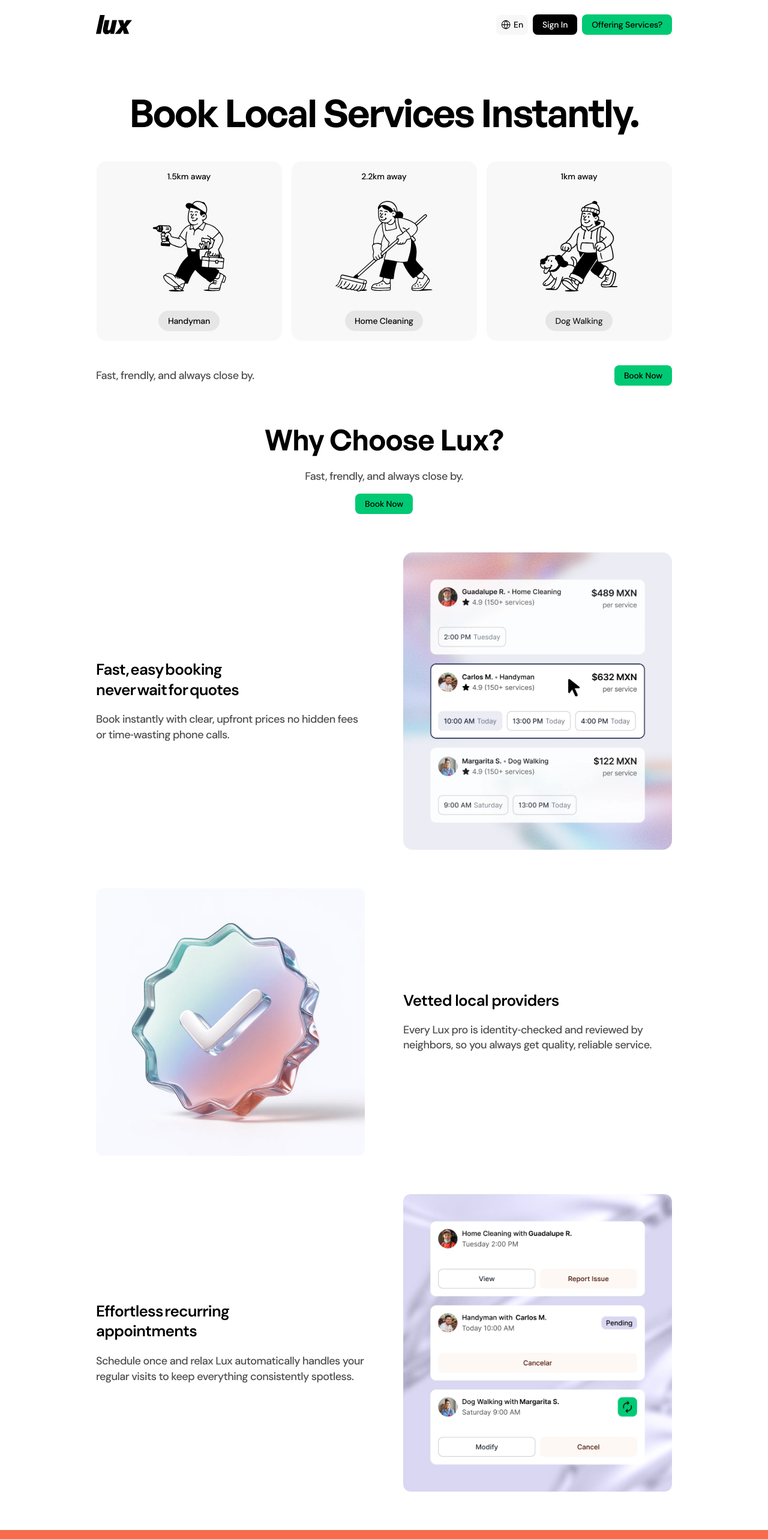
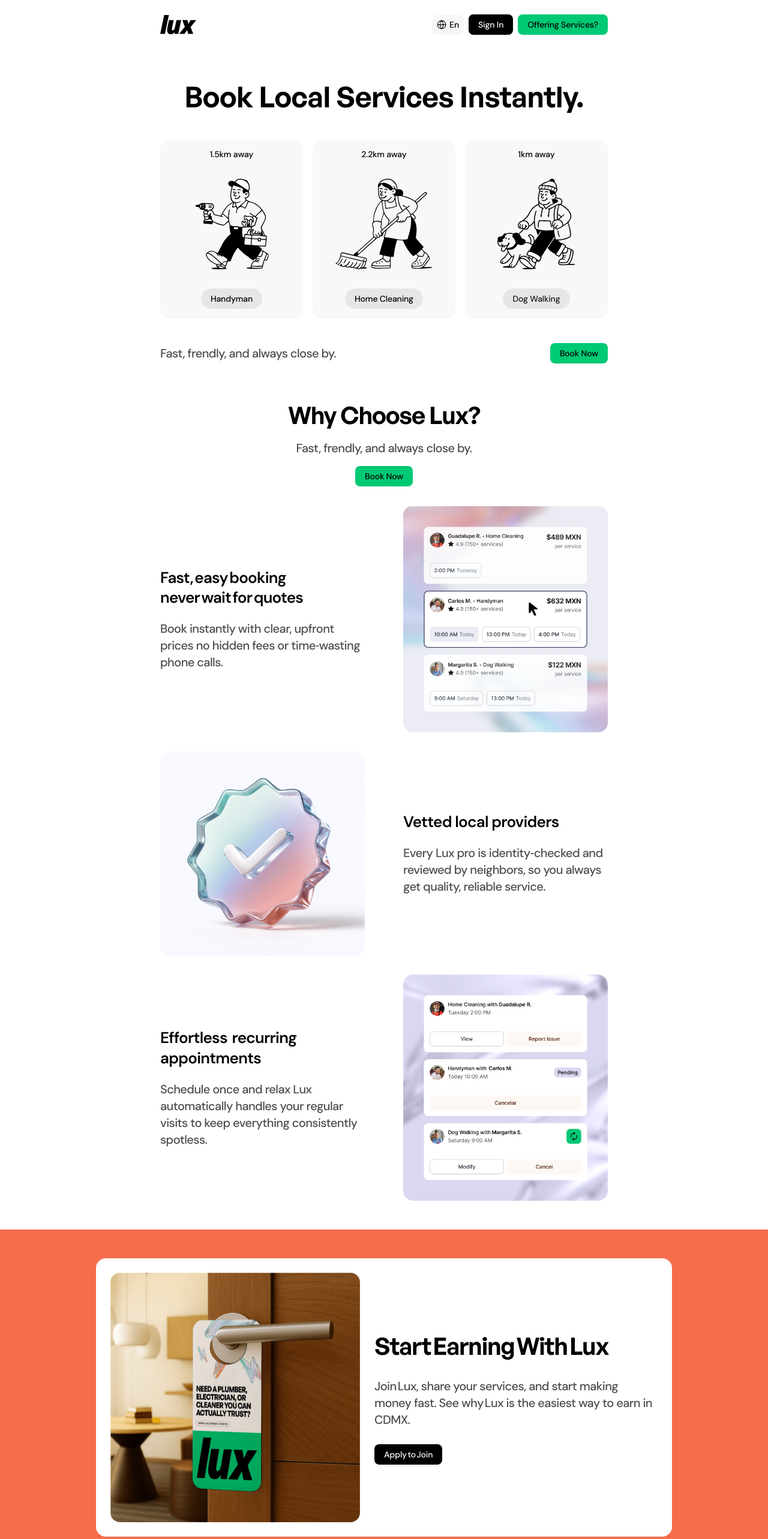
Before and after one commit to devtalhaa/Lux-Booking, a Next.js app: page / in a window 1280 px wide. Shown: the top 2566 px of the page at 60% size. Built offline with nearby package versions, Linux system fonts and the light colour scheme; a web font is replaced by a local one.

Commit message:
Added Tablet Responsiveness

```diff
--- a/src/components/hero/index.tsx
+++ b/src/components/hero/index.tsx
@@ -14,9 +14,9 @@
 const Hero = () => {
 
   return (
-    <div className="max-w-[960px] mx-auto mt-[64px]">
+    <div className=" custom-md:max-w-[746px] lg:max-w-[960px] mx-auto custom-md:mt-[48px] lg:mt-[64px]">
       <div className="text-center w-full">
-        <h1 className="font-general-sans text-4xl md:text-[64px] font-[600] text-black [letter-spacing:-.03em] md:leading-[83.2px] mb-[40px]">
+        <h1 className=" text-center font-general-sans text-nowrap custom-md:text-[48px] lg:text-[64px] font-[600] text-black custom-md:[letter-spacing:-.01em] lg:[letter-spacing:-.03em] custom-md:leading-[62.4px] lg:leading-[83.2px] mb-[40px]">
           Book Local Services Instantly.
         </h1>
       </div>
@@ -25,10 +25,10 @@
       </div>
 
       {/* Call to Action Section */}
-      <section className="pt-[41px]">
+      <section className="pt-[41px] w-full">
         <div className="">
           <div className="flex items-center justify-between gap-4 md:flex-row">
-            <p className="text-xl leading-[25.2px] text-nowrap text-[#4D4D4D] font-[500] text-center md:text-left text-[18px] [letter-spacing:-.03em] font-body tracking-tight">
+            <p className="custom-md:text-[20px] lg:text-[18px] leading-[25.2px] text-nowrap text-[#4D4D4D] font-[500]  md:text-left text-[18px] [letter-spacing:-.03em] font-body tracking-tight">
               Fast, frendly, and always close by.
             </p>
             <Button
--- a/src/components/hero/services/index.tsx
+++ b/src/components/hero/services/index.tsx
@@ -50,12 +50,12 @@
 
   return (
     <section className="">
-      <div className="px-5 md:px-8 max-w-[960px] ">
-        <div className="flex justify-center gap-4 w-full">
+      <div className="px-5 md:px-8 custom-md:max-w-[746px] lg:max-w-[960px] ">
+        <div className="flex justify-center md:gap-4 w-full ">
           {services.map((service) => (
             <div
               key={service.id}
-              className={`${service.bgColor} ${service.hoverBg || ''} cursor-pointer  group rounded-[16px]  flex flex-col items-center text-center transition-colors duration-300 min-w-[309px] min-h-[299px] justify-between`}
+              className={`${service.bgColor} ${service.hoverBg || ''} cursor-pointer  group rounded-[16px]  flex flex-col items-center text-center transition-colors duration-300  custom-md:min-w-[238px] lg:w-[299px] lg:min-h-[299px] lg:min-w-[309px] custom-md:min-h-[299px] justify-between`}
             >
               <div className="w-full text-center">
                 <span className="text-[14px] font-[500] text-black group-hover:hidden block font-body [letter-spacing:-.01em] mt-[16px] leading-[18.2px]">
--- a/src/components/hero/start-earning/index.tsx
+++ b/src/components/hero/start-earning/index.tsx
@@ -6,13 +6,13 @@
 
 const StartEarning = () => {
   return (
-    <section className="py-16   lg:h-[592px] bg-[#F76C4B]">
-      <div className=" max-w-[960px] mx-auto">
-        {/* White Card Container */}
+    <section className="custom-md:py-[48px] custom-md:px-[32px] lg:py-16 lg:px-[32px] custom-md:h-[560px] lg:h-[592px] bg-[#F76C4B]">
+      <div className="max-w-[960px] mx-auto">
+        {/* White Card Conlg:tainer */}
         <div className="bg-white rounded-2xl p-6">
-          <div className="grid grid-cols-1 md:grid-cols-2 items-center ">
+          <div className="flex flex-col md:flex-row items-center">
             {/* Image Column - Order 1 on mobile and desktop */}
-            <div className="relative order-1">
+            <div className="relative order-1 flex-shrink-0">
               <div className="overflow-hidden ">
                 <img
                   src="/assets/earninglux.png"
@@ -23,14 +23,13 @@
             </div>
 
             {/* Text Column - Order 2 on mobile and desktop */}
-            <div className="text-center md:text-left order-2 -ml-[40px] pl-[24px]">
-              <h2 className="text-3xl md:text-4xl lg:text-[48px] [letter-spacing:-0.01em] leading-[62.4px] [word-spacing:-5px] font-[600] font-general-sans text-black mb-[27px] ">
-                Start Earning <br />
-                With Lux
+            <div className="text-center md:text-left order-2 flex-1  pl-[24px]">
+              <h2 className="text-3xl break-words custom-md:text-[40px] lg:text-[48px] custom-md:[letter-spacing:-0.03em] lg:[letter-spacing:-0.01em] custom-md:leading-[52px] lg:leading-[62.4px] custom-md:[word-spacing:-4px] lg:[word-spacing:-5px] font-[600] font-general-sans text-black mb-[27px] ">
+                Start Earning <span className='lg:block break-words lg:[word-spacing:-4.8px]'>With Lux</span>
+
               </h2>
-              <p className="text-lg md:text-[18px] leading-[25.4px] text-[#4D4D4D] font-body font-[500] [letter-spacing:-0.03em] [word-spacing:-0.px] mb-[27px]">
-                <span className='[word-spacing:-2.4px]'>Join Lux,</span> share your services, and start making money fast.
-                See <span className='[word-spacing:-2px]'>why Lux</span> is the easiest way to earn <span className='[word-spacing:-2px]'> in CDMX.</span>
+              <p className="text-lg custom-md:text-[20px] lg:text-[18px] break-words custom-md:leading-[28px] lg:leading-[25.4px] text-[#4D4D4D]  text-wrap font-body font-[500] [letter-spacing:-0.03em] [word-spacing:-0.px] mb-[27px]">
+                <span className='[word-spacing:-2.4px] break-words'>Join Lux,</span> share your services, and start making money fast. See <span className='[word-spacing:-2.4px] break-words'>why Lux</span> is the easiest way to earn <span className='[word-spacing:-2px]'> in CDMX.</span>
               </p>
               <Button
                 variant="secondary"
--- a/src/components/hero/why-choose-lux/index.tsx
+++ b/src/components/hero/why-choose-lux/index.tsx
@@ -7,16 +7,16 @@
 
 const WhyChooseLux = () => {
   return (
-    <section className="mt-16 pb-16 bg-white max-w-[960px] mx-auto ">
+    <section className="mt-16 custom-md:pb-[48px] lg:pb-16 bg-white custom-md:max-w-[746px] lg:max-w-[960px] mx-auto ">
       <div className="">
         <div className="flex flex-col items-center text-center">
           {/* Heading */}
-          <h2 className="text-4xl md:text-[48px] font-[600] [letter-spacing:-0.01em] font-general-sans text-black mb-[21px] whitespace-nowrap">
+          <h2 className="text-4xl custom-md:text-[40px] lg:text-[48px] font-[600] custom-md:[letter-spacing:-0.03em] lg:[letter-spacing:-0.01em] font-general-sans text-black custom-md:mb-[18.5px] lg:mb-[20px] whitespace-nowrap">
             Why Choose Lux?
           </h2>
 
           {/* Subtext */}
-          <p className=" text-[#4D4D4D] text-[18px] font-[500] [letter-spacing:-0.03em] leading-[25.2px] tracking-tight mb-[16px] font-body">
+          <p className=" text-[#4D4D4D]  custom-md:text-[20px] lg:text-[18px] font-[500] [letter-spacing:-0.03em] custom-md:leading-[28px] lg:leading-[25.2px] tracking-tight mb-[16px] font-body">
             Fast, frendly, and always close by.
           </p>
 
@@ -30,17 +30,19 @@
         </div>
 
         {/* Fast, Easy Booking Section */}
-        <div className="mt-16 grid grid-cols-1 font-body md:grid-cols-2 gap-[62px] items-center">
+        <div className=" custom-md:mt-[32px] lg:mt-16 grid grid-cols-1 font-body md:grid-cols-2  custom-md:gap-[64px] lg:gap-[62px] items-center">
           {/* Text Column - Order 2 on mobile, Order 1 on Desktop */}
-          <div className="text-center md:text-left order-2 md:order-1 ">
+          <div className="text-center  md:text-left order-2 md:order-1 lg:max-h-[138px]">
             <h3 className="text-[26px] font-[600] text-black mb-[20px] leading-[33.8px] [word-spacing:-3px] [letter-spacing:-0.0315em] ">
               Fast, easy booking <br />
               <span className="[word-spacing:-3px]">never wait for quotes</span>
 
             </h3>
-            <p className="text-[18px] [letter-spacing:-0.03em] text-[#4D4D4D] font-[500] leading-[25.2px] tracking-tight">
-              Book instantly with clear, upfront prices no hidden fees <br />
-              or time‑wasting phone calls.
+            <p className="custom-md:text-[20px] lg:text-[18px] [letter-spacing:-0.03em] text-[#4D4D4D] font-[500] custom-md:leading-[28px] lg:leading-[25.2px] tracking-tight">
+              Book instantly with clear, upfront
+              <span className='custom-md:block lg:inline'> prices no hidden fees <span className='lg:hidden'>or time‑wasting phone calls.</span> </span>
+              <span className="lg:block  custom-md:hidden ">
+              or time‑wasting phone calls. </span>
             </p>
           </div>
 
@@ -51,18 +53,18 @@
               <img
                 src="/assets/easybooking.webp"
                 alt="Fast, easy booking interface"
-                className=" md:w-auto max-w-full object-contain rounded-[16px] h-[496px]"
+                className=" md:w-auto max-w-full object-contain rounded-[16px] custom-md:h-[378px] lg:h-[496px]"
               />
             </div>
           </div>
         </div>
 
         {/* Vetted Local Providers Section */}
-        <div className="mt-16 grid grid-cols-1 md:grid-cols-2 gap-[64px] items-center">
+        <div className=" custom-md:mt-[32px] lg:mt-16 grid grid-cols-1 md:grid-cols-2 gap-[64px] items-center">
           {/* Image Column - Order 1 on mobile, Order 1 on Desktop (left) */}
-          <div className="relative w-full h-auto md:h-[446px] flex justify-center order-1">
+          <div className="relative w-full custom-md:h-[340px] lg:h-[446px] flex justify-center order-1">
             {/* Wrapper with overflow-hidden ensures rounded corners clip the image */}
-            <div className="overflow-hidden rounded-xl w-full h-full">
+            <div className="overflow-hidden rounded-[16px] w-full custom-md:-h-[340px] lg:h-full">
               <img
                 src="/assets/localprovider.png"
                 alt="Vetted local providers"
@@ -73,10 +75,10 @@
 
           {/* Text Column - Order 2 on mobile, Order 2 on Desktop (right) */}
           <div className="text-center font-body md:text-left order-2 ">
-            <h3 className="md:text-[26px]  font-[600] text-black mb-[20px] [letter-spacing:-0.03em] leading-[33.4px] tracking-tight">
+            <h3 className="md:text-[26px]  font-[600] text-black mb-[20px] [letter-spacing:-0.03em] md:leading-[33.8px] lg:leading-[33.4px] tracking-tight">
               Vetted local providers
             </h3>
-            <p className="md:text-[18px] text-[#4D4D4D] font-[500] [letter-spacing:-0.03em] leading-[25.2px] [letter-spacing:-0.03em] tracking-tight">
+            <p className="custom-md:text-[20px] lg:text-[18px] text-[#4D4D4D] font-[500] [letter-spacing:-0.03em] custom-md:leading-[28px] lg:leading-[25.2px] [letter-spacing:-0.03em] tracking-tight">
               Every Lux pro is identity‑checked and reviewed by
               neighbors, so you always get quality, reliable service.
             </p>
@@ -84,27 +86,27 @@
         </div>
 
         {/* Effortless Recurring Appointments Section */}
-        <div className="mt-16 grid grid-cols-1 md:grid-cols-2 gap-16 items-center">
+        <div className="custom-md:mt-[32px] lg:mt-16 grid grid-cols-1 md:grid-cols-2 gap-16 items-center">
           {/* Text Column - Order 2 on mobile, Order 1 on Desktop (left) */}
           <div className="text-center md:text-left order-2 md:order-1">
-            <h3 className="text-3xl md:text-[26px] font-[600] font-body [letter-spacing:-0.0301em] [word-spacing:-3px] text-black mb-[20px]  leading-[33.8px]">
+            <h3 className=" custom-md:text-[26px] font-[600] font-body md:[letter-spacing:-0.03em] lg:[letter-spacing:-0.0301em] custom-md:[word-spacing:2.2px] lg:[word-spacing:-3px] text-black mb-[20px]  leading-[33.8px]">
               Effortless recurring <br />
              <span className="[word-spacing:-3px] ">appointments</span>
             </h3>
-            <p className="md:text-[18px] text-[#4D4D4D] font-[500] font-body [letter-spacing:-0.03em]  leading-[25.4px]  tracking-tight">
+            <p className=" custom-md:text-[20px] lg:text-[18px] text-[#4D4D4D] font-[500] font-body [letter-spacing:-0.03em] custom-md:leading-[28px] lg:leading-[25.4px]  tracking-tight">
               Schedule once and relax Lux automatically handles your
               regular visits to keep everything consistently spotless.
             </p>
           </div>
 
           {/* Image Column - Order 1 on mobile, Order 2 on Desktop (right) */}
-          <div className="relative w-full h-auto md:h-[496px] flex justify-center md:justify-end order-1 md:order-2">
+          <div className="relative w-full custom-md:h-[377px] lg:h-[496px] flex justify-center md:justify-end order-1 md:order-2">
             {/* Wrapper with overflow-hidden ensures rounded corners clip the image */}
-            <div className="overflow-hidden rounded-xl">
+            <div className="overflow-hidden rounded-[16px]">
               <img
                 src="/assets/recurringappointments.webp"
                 alt="Effortless recurring appointments"
-                className="h-auto md:h-full w-auto max-w-full object-contain rounded-xl"
+                className="custom-md:h-[377px] lg:h-full w-full  rounded-[16px]"
               />
             </div>
           </div>
--- a/src/components/layout/header/index.tsx
+++ b/src/components/layout/header/index.tsx
@@ -11,11 +11,11 @@
 
   return (
     // <nav className="flex flex-col px-5 md:px-8 lg:px-[240px] py-[25px] md:py-0 md:my-6">
-    <nav className="flex flex-col py-[24px]  max-w-[960px] mx-auto">
+    <nav className="flex flex-col py-[24px] lg:max-w-[960px] custom-md:max-w-[746px] mx-auto">
 
       <div className="flex items-center justify-between">
         {/* Logo */}
-        <Image src="/assets/mainLogo.svg" alt="Lux Logo" width={60} height={32} className="" />
+        <Image src="/assets/mainLogo.svg" alt="Lux Logo" width={60} height={32} className=""/>
 
         {/* Desktop Navigation */}
         <div className="hidden md:flex items-center gap-[8px]">
```
Also changed, not shown: src/components/layout/footer/index.tsx (+5 -5 lines), src/styles/globals.css (+6 -1 lines), tailwind.config.ts (added, +19 -0 lines).
